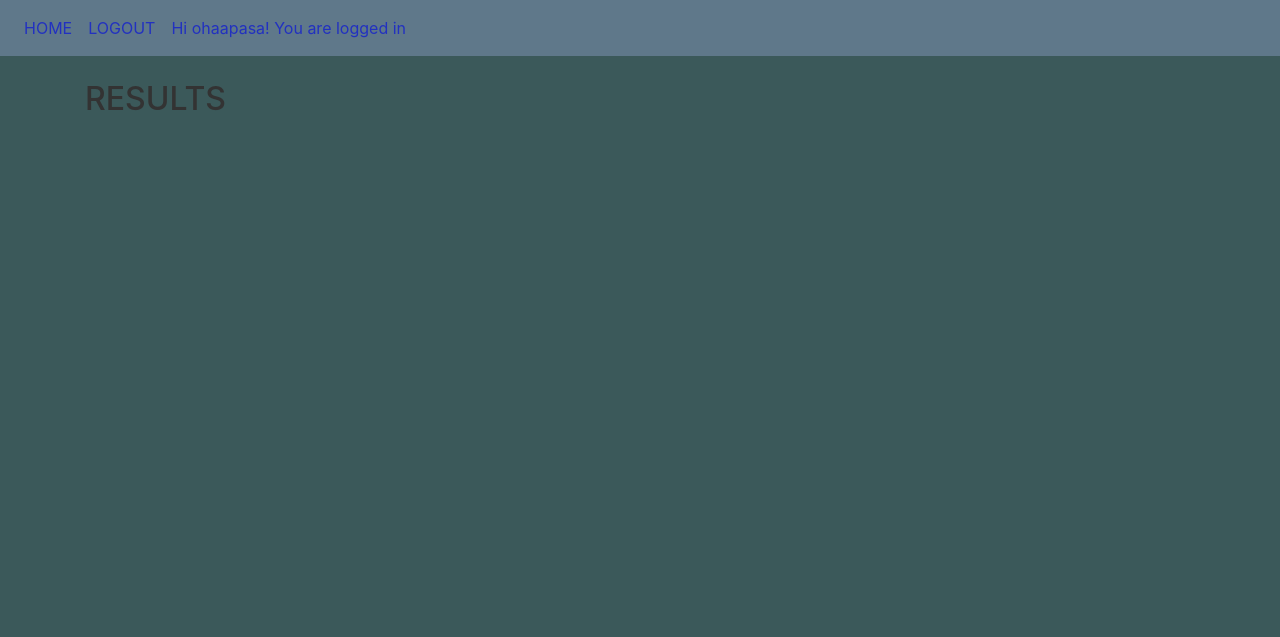
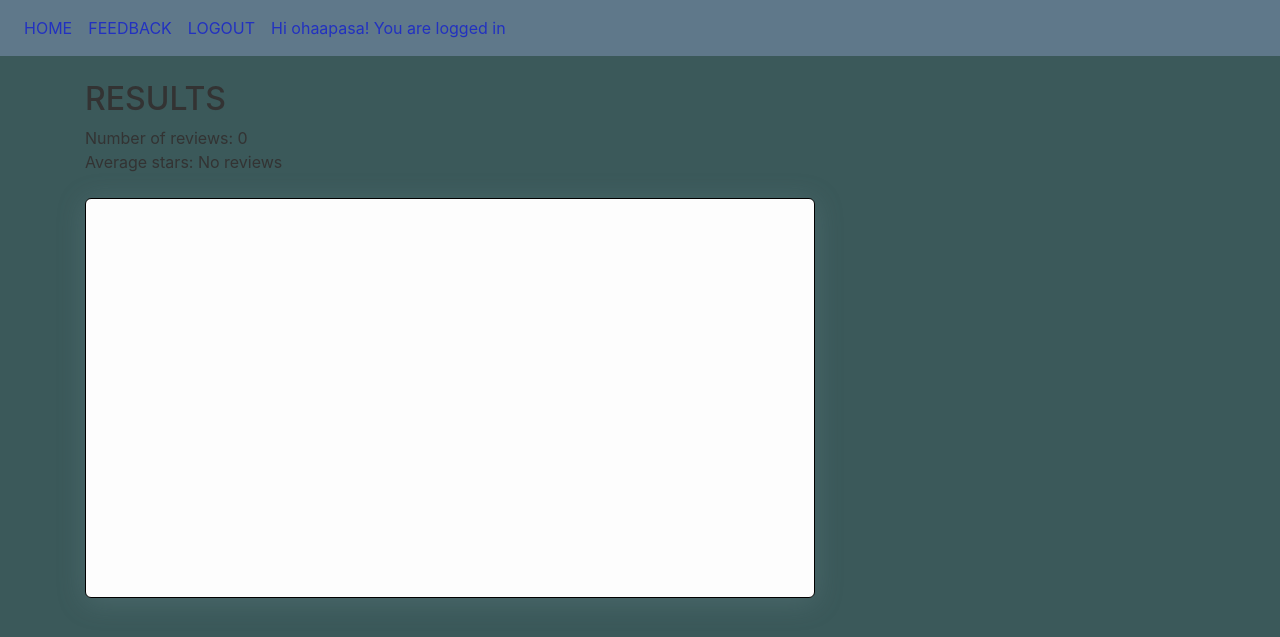
Before and after one commit to ollhaa/cs_project, a Django app: page /review/18/ in a window 1280 px wide. Shown: the top 637 px of the page. Run offline with Django 5.2, Linux system fonts and the light colour scheme; a user stored in the database is signed in; data comes from the database, SQL or seed files in the repository; both versions use the stored data as it was after the commit; some libraries are stand-ins or nearby versions.

Commit message:
update and fix

```diff
--- a/myapp/beers/models.py
+++ b/myapp/beers/models.py
@@ -25,5 +25,5 @@ class Review(models.Model):
     stars = models.IntegerField(default=1)
     date_created = models.DateTimeField(default=timezone.now)
 
-    #def __str__(self):
-    #    return str(self.reviewer)
+    def average(self):
+        return 4
--- a/myapp/beers/static/beers/main.css
+++ b/myapp/beers/static/beers/main.css
@@ -29,7 +29,7 @@ body {
     color: #ffffff;
   }
 
-  .site-header .navbar-nav .nav-link.active {
+  .site-header .navbar-nav .nav-link.active  {
     font-weight: 500;
   }
 
@@ -87,3 +87,30 @@ body {
   .account-heading {
     font-size: 2.5rem;
   }
+
+/* custom scrollbar */
+.scroller {
+  background-color: #fdfdfd;
+  height: 100%;
+  width: 100%;
+  border-radius: 6px;
+  box-shadow: 0 4px 28px rgba(123,151,158,.25);
+  border: 1px solid #d6dee1;
+  padding: 1rem;
+  overflow: scroll;
+}
+
+.scroller {
+  border: 1px solid #000;
+  width: 100%;
+  height: 50vh;
+
+  position: relative;
+  container-type: inline-size;
+
+  &:has(.content) {
+    background: white;
+    overflow-y: auto;
+    overscroll-behavior: contain;
+  }
+}
--- a/myapp/beers/templates/beers/base.html
+++ b/myapp/beers/templates/beers/base.html
@@ -28,6 +28,8 @@
     <main role="main" class="container">
       <div class="row">
         <div class="col-md-8">
+
+
           {% block content %}{% endblock %}
         </div>
         <div class="col-md-4">
--- a/myapp/beers/templates/beers/register.html
+++ b/myapp/beers/templates/beers/register.html
@@ -8,6 +8,11 @@
 {% endblock navbar %}
 
 {% block content %}
+{% if messages %}
+    {% for message in messages %}
+        {{ message }}
+    {% endfor %}
+{% endif %}
 <div>
     <h2>REGISTER</h2>
         <form method="POST" action="">
--- a/myapp/beers/templates/beers/review.html
+++ b/myapp/beers/templates/beers/review.html
@@ -3,8 +3,9 @@
             <a class="nav-item nav-link" href="/home">HOME</a>
             <!-- <a class="nav-item nav-link" href="/about">ABOUT</a> -->
             <!--  <a class="nav-item nav-link" href="#">LOGIN</a> -->
+            <a class="nav-item nav-link" href="#">FEEDBACK</a>
             <a class="nav-item nav-link" href="/logout">LOGOUT</a>
-            <!--  <a class="nav-item nav-link" href="#">REGISTER</a> -->
+
             <a class= "nav-item nav-link"> Hi {{ user.username }}! You are logged in</a>
 {% endblock navbar %}
 
@@ -12,12 +13,25 @@
 <div>
     <h2>RESULTS</h2>
 
+    Number of reviews: {{amount }} <br>
+    Average stars: {{ avg }} <br> <br>
+
+<div class="scroller">
     {% for review in reviews %}
-        Arvostelu: {{ review.review_text }}
+    <article class="media content-section">
+    <div class="media-body">
+
+        Arvostelu: {{ review.review_text }} <br>
         Tähdet: {{ review.stars }}
-        <br>
+
+    </div>
+</article>
 
     {% endfor %}
+
+</div>
+
+
 
 
 
--- a/myapp/beers/urls.py
+++ b/myapp/beers/urls.py
@@ -9,8 +9,9 @@ urlpatterns = [
     path('login/', views.loginView, name='login'),
     path('register/', views.registerView, name='register'),
     path('home/', views.homeView, name='home'),
-    path('beer/<int:pk>/', views.beerView, name='beer'),
-    path('review/<int:pk>/', views.reviewView, name='review'),
+    path('beer/<int:id>/', views.beerView, name='beer'),
+    path('beer/', views.beerView2, name='beer2'),
+    path('review/<int:id>/', views.reviewView, name='review'),
     path('about/', views.aboutView, name='about'),
     path('logout/', views.logoutView, name='logout'),
 
--- a/myapp/beers/views.py
+++ b/myapp/beers/views.py
@@ -1,5 +1,5 @@
 from django.shortcuts import render, get_object_or_404, redirect
-from django.http import HttpResponse
+from django.http import HttpResponse, Http404
 from django.template import loader
 from django.urls import reverse
 from django.views import generic
@@ -8,22 +8,32 @@ from django.contrib import messages
 from django.contrib.auth import authenticate, login, logout
 from django.contrib.auth.forms import UserCreationForm
 from django.contrib.auth.decorators import login_required
-
 from beers.models import Beer, Review
 from beers.forms import CreateUserForm
+from django.db import connection
+from django.utils import timezone
+from statistics import mean
 
 
-
-# Create your views here.
-#@login_required(login_url='login')
 @csrf_protect
 def homeView(request):
+    message = "Tervetuloa"
     if request.method == 'GET':
         if request.user.is_authenticated:
             template_name = 'beers/home.html'
             beers = Beer.objects.all()
+
+            #c = connection.cursor()
+            #sql = "SELECT beer_id, AVG(stars), COUNT(*) FROM beers_review GROUP BY beer_id;"
+            #results = c.execute(sql).fetchall()
+            #print("beers: ", beers[0].beer_country)
+            #print(results)
+
+
+            #messages.success(request, 'You are logged in!')
             context = {'beers': beers}
             return render(request, template_name, context)
+            #return redirect('/home')
         else:
             return redirect("/login")
 
@@ -37,6 +47,9 @@ def loginView(request):
         if request.user.is_authenticated:
             return redirect("/home")
         else:
+            #message = "Tervetuloa"
+            #messages.add_message(request, messages.INFO, 'Hello world2.')
+            #messages.info(request, "You can login now!")
             template_name = 'beers/login.html'
             return render(request, template_name)
     else:
@@ -49,68 +62,117 @@ def loginView(request):
             try:
                 login(request, user)
             #template_name = 'beers/home.html'
+                messages.info(request, f"You are logged in!")
                 return redirect("/home")
             except(KeyError):
                 return redirect("/login")
         else:
-            #messages.info(request, "Problems with name or password")
+            messages.error(request, f"Problems with name or password?")
             return redirect("/login")
 
 def logoutView(request):
     if request.method == 'GET':
         logout(request)
         #template_name = 'beers/logout.html'
+        messages.info(request, "You are logged out!")
         return redirect("/login")
 
 #@csrf_protect
 def registerView(request):
     form = CreateUserForm()
+    form = CreateUserForm(request.POST)
     if request.method == 'POST':
-        form = CreateUserForm(request.POST)
-        if form.is_valid():
+
+        if request.user.is_authenticated:
+            messages.info(request, "You are logged in!")
+            return redirect("/home")
+
+
+        elif form.is_valid():
             #print("valid")
             form.save()
             #username = form.cleaned_data.get('username')
             #password = form.cleaned_data.get('password')
             #messages.success(request, f"Welcome, {username}")
             #template_name = 'beers/login.html'
+            messages.info(request, "You can login now!")
             return redirect('/login')
 
-    if request.user.is_authenticated:
-        return redirect("/home")
+
+        else:
+            template_name = 'beers/register.html'
+            context = {'form': form}
+            messages.info(request, "Please, try again..")
+            return render(request, template_name, context)
     else:
         template_name = 'beers/register.html'
         context = {'form': form}
+        #messages.info(request, "Please, try again..")
         return render(request, template_name, context)
 
 @csrf_protect
-def beerView(request, pk):
+def beerView(request, id):
     if request.user.is_authenticated:
-        try:
-            beer = Beer.objects.get(id=pk)
-            #print("beer: ", beer)
+        if request.method=='GET':
+            print("get")
+            try:
+                beer = Beer.objects.get(id=id)
+            except Beer.DoesNotExist:
+                return redirect('/home')
             context = {'beer': beer}
             return render(request, 'beers/beer.html', context)
-        except(KeyError):
+
+    else:
+        return redirect('/login')
+
+@csrf_protect
+def beerView2(request):
+    if request.user.is_authenticated:
+        if request.method=='POST':
+            beer = request.POST.get("beer_id")
+            review = request.POST.get("review")
+            user_id = request.user.id
+            stars = request.POST.get("stars")
+            print("tässä: ", len(review), review)
+
+            given_reviews = Review.objects.all().filter(beer_id=beer, reviewer_id=user_id)
+            #given_reviews = Review.objects.all().filter(reviewer_id=user_id)
+            print("given reviews: ", given_reviews)
+
+            if len(review) > 1 and len(given_reviews) ==0 :
+                c = connection.cursor()
+                now = timezone.now()
+                try:
+                    c.execute('INSERT INTO beers_review (beer_id, reviewer_id, review_text, stars, date_created) VALUES(%s,%s,%s,%s,%s);',
+                        (beer, user_id, review, stars,now,))
+                    c.close()
+                    messages.info(request, "Done!")
+                    return redirect('/home')
+
+                except (ValueError):
+                    raise(ValueError)
+
+            messages.error(request, "Only one review per product!")
             return redirect('/home')
 
+    else:
+        return redirect('/login')
 
-    else:
-        return redirect("/login")
 
 @csrf_protect
-def reviewView(request, pk):
+def reviewView(request, id):
     if request.user.is_authenticated:
         if request.method=='GET':
             try:
-                reviews = Review.objects.all().filter(beer_id=pk)
+                reviews = Review.objects.all().filter(beer_id=id)
+                amount = len(reviews)
+                avg = "No reviews" if len(reviews) == 0  else round(mean([reviews[x].stars for x in range(0,len(reviews))]),2)
+                context = {'reviews': reviews, 'amount': amount, 'avg':avg}
 
-                print("Tähdet" , reviews)
-                #print()
-                #print("beer: ", beer)
-                context = {'reviews': reviews}
-                return render(request, 'beers/review.html', context)
-            except(KeyError):
-                return redirect('/home')
+            except Review.DoesNotExist:
+                raise Http404("Riview does not exist")
+                #return redirect('/home')
+            return render(request, 'beers/review.html', context)
+
     else:
-        return redirect("/login")
+        return redirect('/login')
```
Also changed, not shown: myapp/beers/templates/beers/about.html (+9 -1 lines), myapp/beers/templates/beers/beer.html (+10 -2 lines), myapp/beers/templates/beers/home.html (+17 -2 lines), myapp/beers/templates/beers/login.html (+9 -0 lines), myapp/myapp/settings.py (+13 -0 lines), myapp/db.sqlite3.
